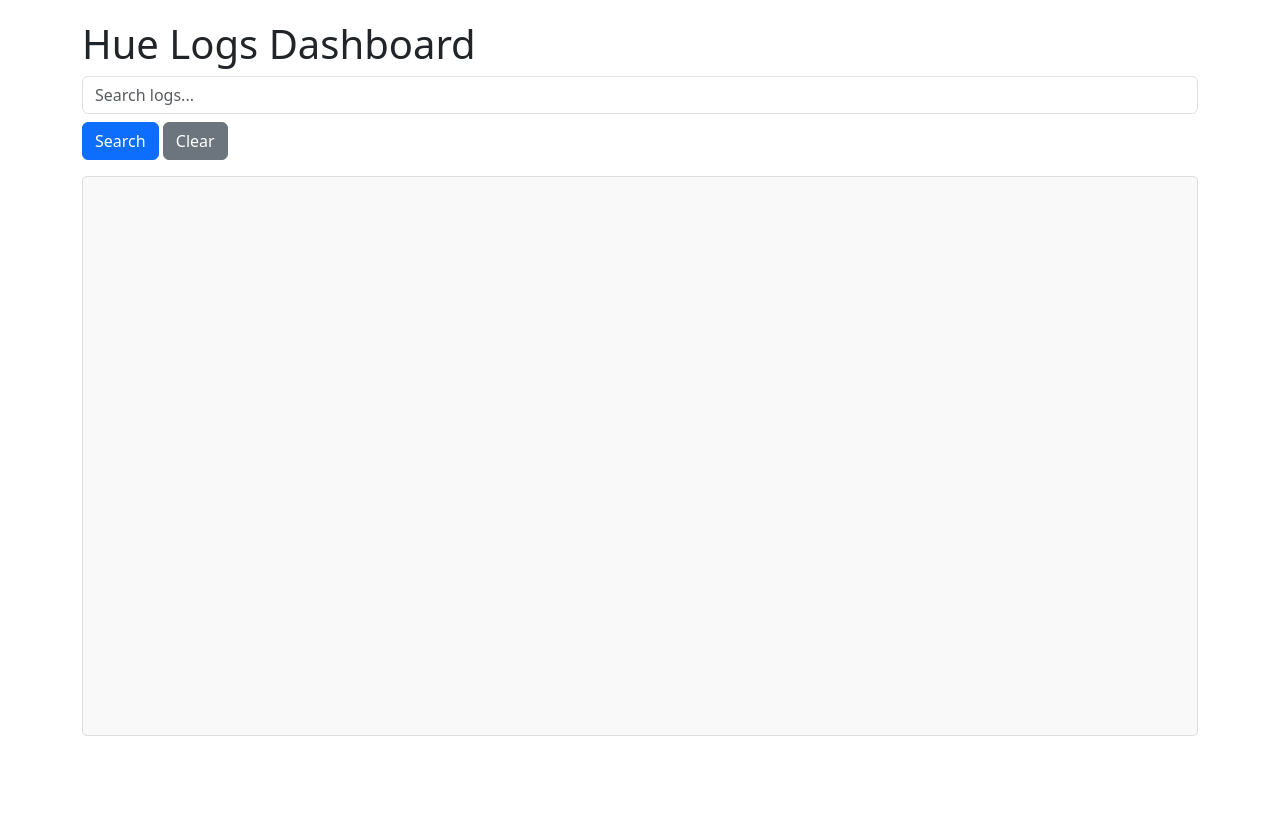
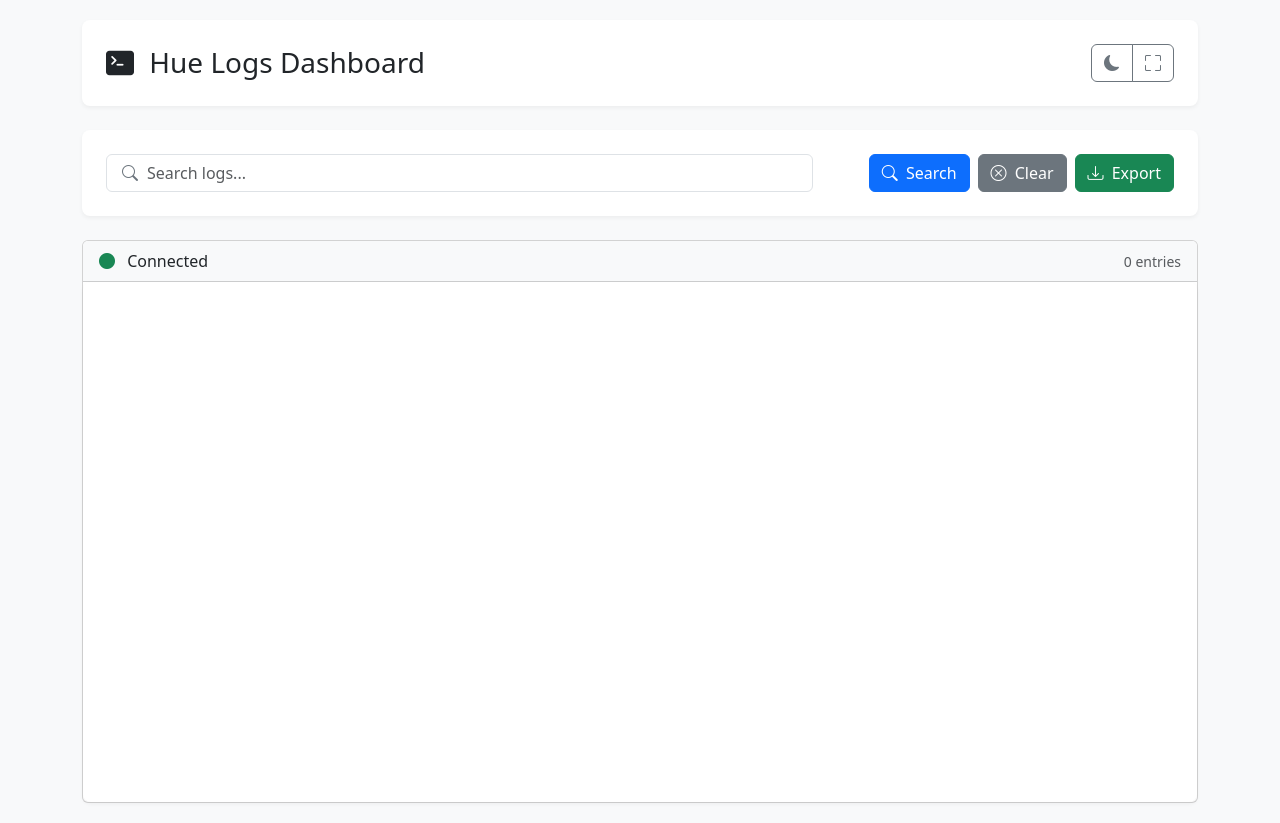
Before and after one commit to singh47/huelogs, a Flask app: page / in a window 1280 px wide. Before the commit the page ends 736 px from the top, so only its background shows below. Run offline with Flask 3, Linux system fonts and the light colour scheme; data that the repository does not hold is empty; some libraries are stand-ins or nearby versions.

Commit message:
updated UI, added export and darkmode

```diff
--- /dev/null
+++ b/static/css/style.css
@@ -0,0 +1,112 @@
+body {
+    background-color: #f8f9fa;
+    padding: 20px;
+}
+
+.dashboard-header {
+    background-color: #fff;
+    padding: 1.5rem;
+    border-radius: 8px;
+    box-shadow: 0 2px 4px rgba(0,0,0,0.05);
+    margin-bottom: 1.5rem;
+}
+
+.search-container {
+    background-color: #fff;
+    padding: 1.5rem;
+    border-radius: 8px;
+    box-shadow: 0 2px 4px rgba(0,0,0,0.05);
+    margin-bottom: 1.5rem;
+}
+
+#log-container {
+    height: 65vh;
+    overflow-y: auto;
+    background: #fff;
+    padding: 1.5rem;
+    border-radius: 8px;
+    box-shadow: 0 2px 4px rgba(0,0,0,0.05);
+    font-family: 'Monaco', 'Consolas', monospace;
+    font-size: 0.9rem;
+    line-height: 1.5;
+}
+
+.log-entry {
+    padding: 0.3rem;
+    border-bottom: 1px solid #f0f0f0;
+    transition: background-color 0.2s;
+}
+
+.log-entry:hover {
+    background-color: #f8f9fa;
+}
+
+.log-timestamp {
+    color: #6c757d;
+    font-size: 0.85rem;
+}
+
+.filter-badge {
+    margin-right: 0.5rem;
+    cursor: pointer;
+}
+
+.search-input-group {
+    position: relative;
+}
+
+.search-icon {
+    position: absolute;
+    left: 1rem;
+    top: 50%;
+    transform: translateY(-50%);
+    color: #6c757d;
+}
+
+#search-input {
+    padding-left: 2.5rem;
+}
+
+.btn-toolbar {
+    gap: 0.5rem;
+}
+
+/* Custom scrollbar */
+#log-container::-webkit-scrollbar {
+    width: 8px;
+}
+
+#log-container::-webkit-scrollbar-track {
+    background: #f1f1f1;
+    border-radius: 4px;
+}
+
+#log-container::-webkit-scrollbar-thumb {
+    background: #c1c1c1;
+    border-radius: 4px;
+}
+
+#log-container::-webkit-scrollbar-thumb:hover {
+    background: #a8a8a8;
+}
+
+/* Dark mode toggle styles */
+.dark-mode {
+    background-color: #1a1a1a;
+    color: #fff;
+}
+
+.dark-mode .dashboard-header,
+.dark-mode .search-container,
+.dark-mode #log-container {
+    background-color: #2d2d2d;
+    color: #fff;
+}
+
+.dark-mode .log-entry {
+    border-bottom-color: #3d3d3d;
+}
+
+.dark-mode .log-entry:hover {
+    background-color: #3d3d3d;
+}
--- /dev/null
+++ b/static/js/api-service.js
@@ -0,0 +1,23 @@
+// API calls handling
+const apiService = {
+    async fetchLogs(query = "") {
+        try {
+            const url = query
+                ? `/api/search-logs?q=${encodeURIComponent(query)}`
+                : "/api/logs";
+
+            const response = await fetch(url);
+
+            if (!response.ok) {
+                throw new Error(`HTTP error! status: ${response.status}`);
+            }
+
+            return await response.json();
+        } catch (error) {
+            console.error("Error fetching logs:", error);
+            throw error;
+        }
+    }
+};
+
+export default apiService;
--- /dev/null
+++ b/static/js/socket-handler.js
@@ -0,0 +1,29 @@
+// Socket connection handling
+const socketHandler = {
+    socket: null,
+    isSearching: false,
+
+    init() {
+        this.socket = io();
+        this.setupSocketListeners();
+    },
+
+    setupSocketListeners() {
+        this.socket.on("new_log", (log) => {
+            if (!this.isSearching) {
+                logRenderer.addNewLog(log);
+                logCounter.increment();
+            }
+        });
+
+        this.socket.on("connect", () => {
+            connectionStatus.setConnected(true);
+        });
+
+        this.socket.on("disconnect", () => {
+            connectionStatus.setConnected(false);
+        });
+    }
+};
+
+export default socketHandler;
--- /dev/null
+++ b/static/js/ui-components.js
@@ -0,0 +1,30 @@
+// UI components handling
+export const connectionStatus = {
+    element: document.getElementById("connection-status"),
+    indicator: document.querySelector(".bi-circle-fill"),
+
+    setConnected(isConnected) {
+        this.element.textContent = isConnected ? "Connected" : "Disconnected";
+        this.indicator.classList.toggle("text-success", isConnected);
+        this.indicator.classList.toggle("text-danger", !isConnected);
+    }
+};
+
+export const logCounter = {
+    element: document.getElementById("log-count"),
+    count: 0,
+
+    increment() {
+        this.count++;
+        this.update();
+    },
+
+    setCount(count) {
+        this.count = count;
+        this.update();
+    },
+
+    update() {
+        this.element.textContent = this.count;
+    }
+};
--- a/templates/index.html
+++ b/templates/index.html
@@ -5,99 +5,131 @@
     <meta name="viewport" content="width=device-width, initial-scale=1.0">
     <title>Hue Logs Dashboard</title>
     <link rel="stylesheet" href="https://cdn.jsdelivr.net/npm/bootstrap@5.3.0/dist/css/bootstrap.min.css">
-    <style>
-        body {
-            padding: 20px;
-        }
-        #log-container {
-            height: 70vh;
-            overflow-y: scroll;
-            background: #f9f9f9;
-            padding: 10px;
-            border: 1px solid #ddd;
-            border-radius: 5px;
-        }
-    </style>
+    <link rel="stylesheet" href="https://cdn.jsdelivr.net/npm/bootstrap-icons@1.11.1/font/bootstrap-icons.css">
+    <link rel="stylesheet" href="{{ url_for('static', filename='css/style.css') }}">
     <script src="https://cdn.socket.io/4.0.1/socket.io.min.js"></script>
-
 </head>
 <body>
     <div class="container">
-        <h1>Hue Logs Dashboard</h1>
-
-        <!-- Search Input -->
-        <div class="mb-3">
-            <input type="text" id="search-input" class="form-control" placeholder="Search logs...">
-            <button id="search-button" class="btn btn-primary mt-2">Search</button>
-            <button id="clear-search" class="btn btn-secondary mt-2">Clear</button>
+        <!-- Dashboard Header -->
+        <div class="dashboard-header">
+            <div class="d-flex justify-content-between align-items-center">
+                <h1 class="h3 mb-0">
+                    <i class="bi bi-terminal-fill me-2"></i>
+                    Hue Logs Dashboard
+                </h1>
+                <div class="btn-group">
+                    <button id="theme-toggle" class="btn btn-outline-secondary">
+                        <i class="bi bi-moon-fill"></i>
+                    </button>
+                    <button id="fullscreen-toggle" class="btn btn-outline-secondary">
+                        <i class="bi bi-fullscreen"></i>
+                    </button>
+                </div>
+            </div>
         </div>
 
-        <!-- Log Container -->
-        <div id="log-container"></div>
+        <!-- Search and Filters Section -->
+        <div class="search-container">
+            <div class="row g-3">
+                <div class="col-md-8">
+                    <div class="search-input-group">
+                        <i class="bi bi-search search-icon"></i>
+                        <input type="text" id="search-input" class="form-control" placeholder="Search logs..." autocomplete="off">
+                    </div>
+                </div>
+                <div class="col-md-4">
+                    <div class="btn-toolbar justify-content-md-end">
+                        <button id="search-button" class="btn btn-primary">
+                            <i class="bi bi-search me-1"></i> Search
+                        </button>
+                        <button id="clear-search" class="btn btn-secondary">
+                            <i class="bi bi-x-circle me-1"></i> Clear
+                        </button>
+                        <button id="export-logs" class="btn btn-success">
+                            <i class="bi bi-download me-1"></i> Export
+                        </button>
+                    </div>
+                </div>
+            </div>
+
+            <!-- Quick Filters -->
+            <!-- <div class="mt-3">
+                <div id="quick-filters">
+                    <span class="badge bg-primary filter-badge" data-filter="error">Errors</span>
+                    <span class="badge bg-warning filter-badge" data-filter="warning">Warnings</span>
+                    <span class="badge bg-info filter-badge" data-filter="info">Info</span>
+                    <span class="badge bg-success filter-badge" data-filter="success">Success</span>
+                </div>
+            </div> -->
+        </div>
+
+        <!-- Log Container with Status Bar -->
+        <div class="card">
+            <div class="card-header bg-light d-flex justify-content-between align-items-center">
+                <div>
+                    <i class="bi bi-circle-fill text-success me-2"></i>
+                    <span id="connection-status">Connected</span>
+                </div>
+                <div>
+                    <small class="text-muted">
+                        <span id="log-count"></span> entries
+                    </small>
+                </div>
+            </div>
+            <div id="log-container" class="card-body p-0"></div>
+        </div>
     </div>
 
+    <!-- Bootstrap Bundle with Popper -->
+    <script src="https://cdn.jsdelivr.net/npm/bootstrap@5.3.0/dist/js/bootstrap.bundle.min.js"></script>
+
+    <script type="module" src="{{ url_for('static', filename='js/main.js') }}"></script>
+
+
     <script>
-        const socket = io();
-        let isSearching = false;
+        // Theme toggle functionality
+        const themeToggle = document.getElementById('theme-toggle');
+        themeToggle.addEventListener('click', () => {
+            document.body.classList.toggle('dark-mode');
+            const icon = themeToggle.querySelector('i');
+            icon.classList.toggle('bi-moon-fill');
+            icon.classList.toggle('bi-sun-fill');
+        });
 
-        // Handle new log events
-        socket.on("new_log", (log) => {
-            if (!isSearching) {
-                const container = document.getElementById("log-container");
-                const logEntry = document.createElement("div");
-                logEntry.textContent = `[${log.timestamp}] ${log.message}`;
-                container.prepend(logEntry); // Add new log at the top
+        // Fullscreen toggle functionality
+        const fullscreenToggle = document.getElementById('fullscreen-toggle');
+        fullscreenToggle.addEventListener('click', () => {
+            if (!document.fullscreenElement) {
+                document.documentElement.requestFullscreen();
+                fullscreenToggle.querySelector('i').classList.replace('bi-fullscreen', 'bi-fullscreen-exit');
+            } else {
+                document.exitFullscreen();
+                fullscreenToggle.querySelector('i').classList.replace('bi-fullscreen-exit', 'bi-fullscreen');
             }
         });
 
-        // Function to fetch logs (with or without a query)
-        async function fetchLogs(url = "/api/logs") {
-            try {
-                const response = await fetch(url);
-
-                if (!response.ok) {
-                    throw new Error(`HTTP error! status: ${response.status}`);
-                }
-
-                const data = await response.json();
-                const container = document.getElementById("log-container");
-                container.innerHTML = ""; // Clear previous logs
-
-                data.logs.forEach(log => {
-                    const logEntry = document.createElement("div");
-                    logEntry.textContent = `[${log.timestamp}] ${log.message}`;
-                    container.appendChild(logEntry);
-                });
-            } catch (error) {
-                console.error("Error fetching logs:", error);
-            }
-        }
-
-        // Search logs on button click
-        document.getElementById("search-button").addEventListener("click", () => {
-            const query = document.getElementById("search-input").value.trim();
-
-            if (query) {
-                isSearching = true;
-                fetchLogs(`/api/search-logs?q=${encodeURIComponent(query)}`);
-            } else {
-                isSearching = false;
-                fetchLogs(); // Fetch all logs if no query is provided
-            }
+        // Quick filters functionality
+        document.querySelectorAll('.filter-badge').forEach(badge => {
+            badge.addEventListener('click', () => {
+                const filterText = badge.dataset.filter;
+                document.getElementById('search-input').value = filterText;
+                // Trigger search...
+            });
         });
 
-        // Clear search and return to real-time updates
-        document.getElementById("clear-search").addEventListener("click", () => {
-            document.getElementById("search-input").value = "";
-            isSearching = false;
-            fetchLogs(); // Fetch all logs
+        // Export functionality
+        document.getElementById('export-logs').addEventListener('click', () => {
+            const logContent = document.getElementById('log-container').innerText;
+            const blob = new Blob([logContent], { type: 'text/plain' });
+            const url = window.URL.createObjectURL(blob);
+            const a = document.createElement('a');
+            a.href = url;
+            a.download = 'hue-logs-export.txt';
+            a.click();
+            window.URL.revokeObjectURL(url);
         });
-
-        // Fetch logs on page load
-        fetchLogs();
-
     </script>
-
 
 </body>
 </html>
```
Also changed, not shown: static/js/log-renderer.js (added, +48 -0 lines), static/js/main.js (added, +49 -0 lines).
